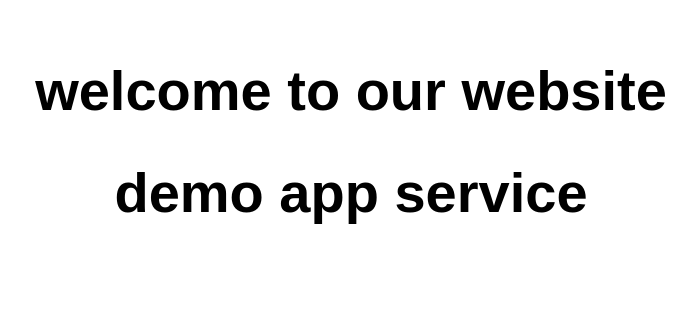
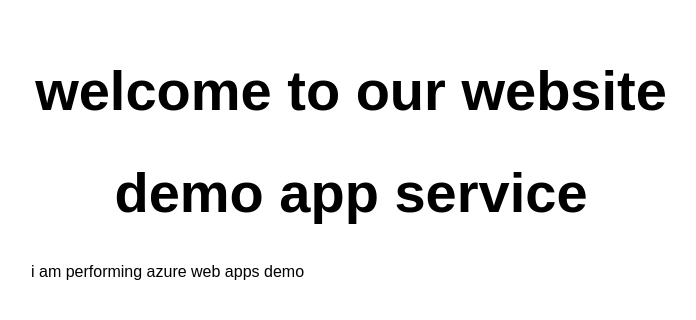
Before and after one commit to Vicky-Srinivasan/vivekdemoapp, a website: page src/index.html in a window 1280 px wide. Shown: the whole page, without its empty margins (289-985 px from the left). Drawn offline with Linux system fonts and the light colour scheme.

Commit message:
index.html

```diff
--- a/src/index.html
+++ b/src/index.html
@@ -12,6 +12,9 @@
   <main>
     <h1>welcome to our website </h1>
     <h1>demo app service </h1>
+    <p>
+      i am performing azure web apps demo
+    </p>
   </main>
 </body>
 
```
